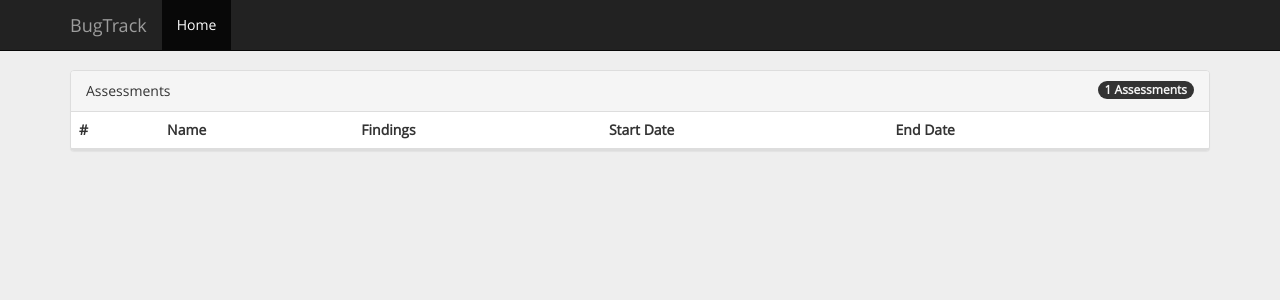
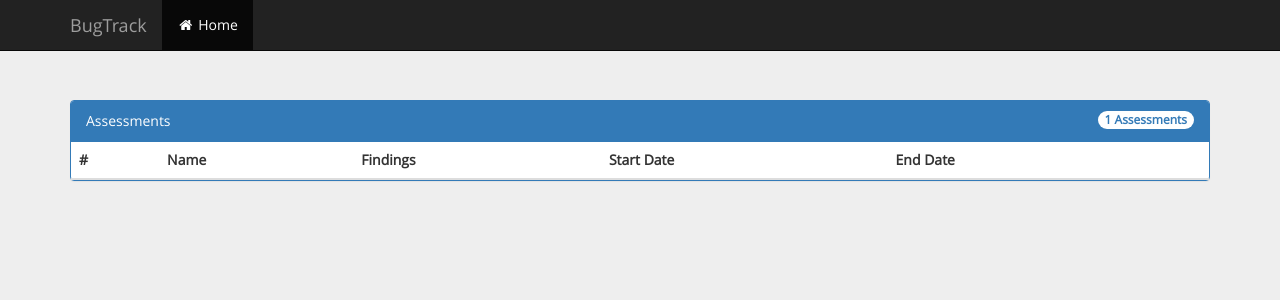
Before and after one commit to lnxg33k/bugtrack, a Django app: template templates/profile.html in a window 1280 px wide. Shown: the top 300 px of the page. Run offline with Django 3.2, Linux system fonts and the light colour scheme; the template is opened without the code that fills it: most values are stand-ins (such as "Sample title", 1, 10 or a date in 2020); lists and menus that the app fills with data are empty; some libraries are stand-ins or nearby versions.

Commit message:
Added more data

```diff
--- a/static/css/auth.css
+++ b/static/css/auth.css
@@ -29,3 +29,7 @@
     width: 65%;
     height: 30px
 }
+body{
+        padding-top: 70px;
+
+}
--- a/static/css/style.css
+++ b/static/css/style.css
@@ -1,6 +1,6 @@
 body {
     /*min-height: 2000px;*/
-    padding-top: 70px;
+    padding-top: 100px;
     background-color: #eee;
     font-family: 'Open Sans', serif;
 }
--- a/templates/base.html
+++ b/templates/base.html
@@ -33,7 +33,7 @@
         </div>
         <div id="navbar" class="navbar-collapse collapse">
           <ul class="nav navbar-nav">
-          <li class="active"><a href="{% url "profile" %}">Home</a></li>
+          <li class="active"><a href="{% url "profile" %}"><i class="fa fa-home fa-fw"></i>&nbsp;Home</a></li>
           </ul>
           {% if user.is_authenticated %}
                           <ul class="nav navbar-nav navbar-right">
@@ -42,7 +42,7 @@
                             {# <a class="btn btn-primary" href="#"><i class="fa fa-user fa-fw"></i> {% if user.get_full_name %}{{ user.get_full_name|capfirst }}{% else %}{{ user }}{% endif %}</a> #}
                             {# <a class="btn btn-primary dropdown-toggle" data-toggle="dropdown" href="#"> #}
     {# <span class="fa fa-caret-down"></span></a> #}
-                    <button class="btn btn-primary"><i class="fa fa-user fa-fw"></i> {% if user.get_full_name %}{{ user.get_full_name|capfirst }}{% else %}{{ user }}{% endif %}</button>
+                    <button data-toggle="dropdown" class="btn btn-primary"><i class="fa fa-user fa-fw"></i> {% if user.get_full_name %}{{ user.get_full_name|capfirst }}{% else %}{{ user }}{% endif %}</button>
                     <button data-toggle="dropdown" class="btn btn-primary dropdown-toggle"><span class="caret"></span></button>
                     <ul class="dropdown-menu">
                       <li><a href="{% url "auth_password_change" %}"><i class="fa fa-pencil-square-o"></i> Change password</a></li>
--- a/templates/profile.html
+++ b/templates/profile.html
@@ -7,7 +7,7 @@
 {% block content %}
 <div class="row">
     <div class="col-md-12">
-<div class="panel panel-default">
+<div class="panel panel-primary">
   <!-- Default panel contents -->
   <div class="panel-heading">Assessments <span class="badge pull-right">{{ assessments|length }} Assessments</span></div>
 
@@ -27,7 +27,7 @@
   {% for assessment in assessments_pag %}
   {% if assessment.is_published %}
     <tr>
-      <td>{{ forloop.counter }}</td>
+      <td>{{ forloop.counter0|add:assessments_pag.start_index }}</td>
       <td>{{ assessment.name }}</td>
       <td>{{ assessment.finding_set.count }}</td>
       <td>{{ assessment.created_at }}</td>
```
Also changed, not shown: db.sqlite3.
